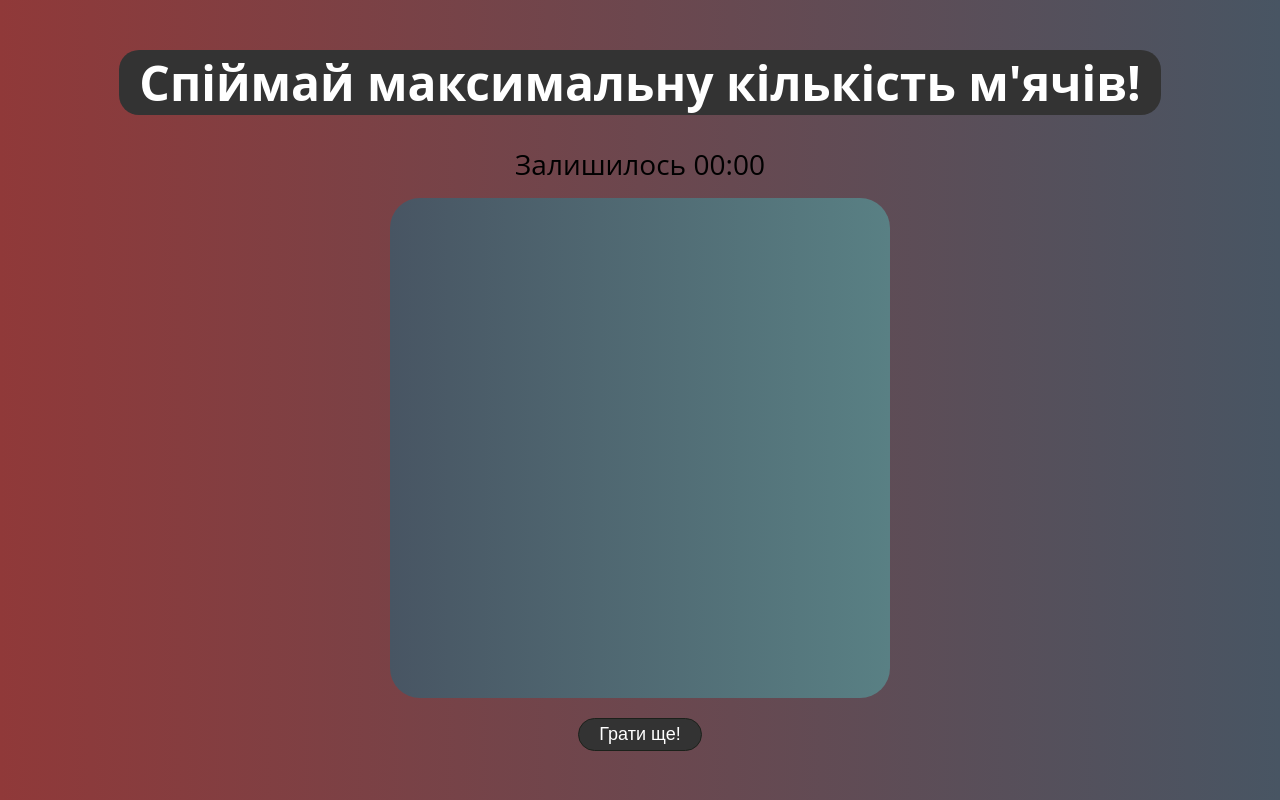
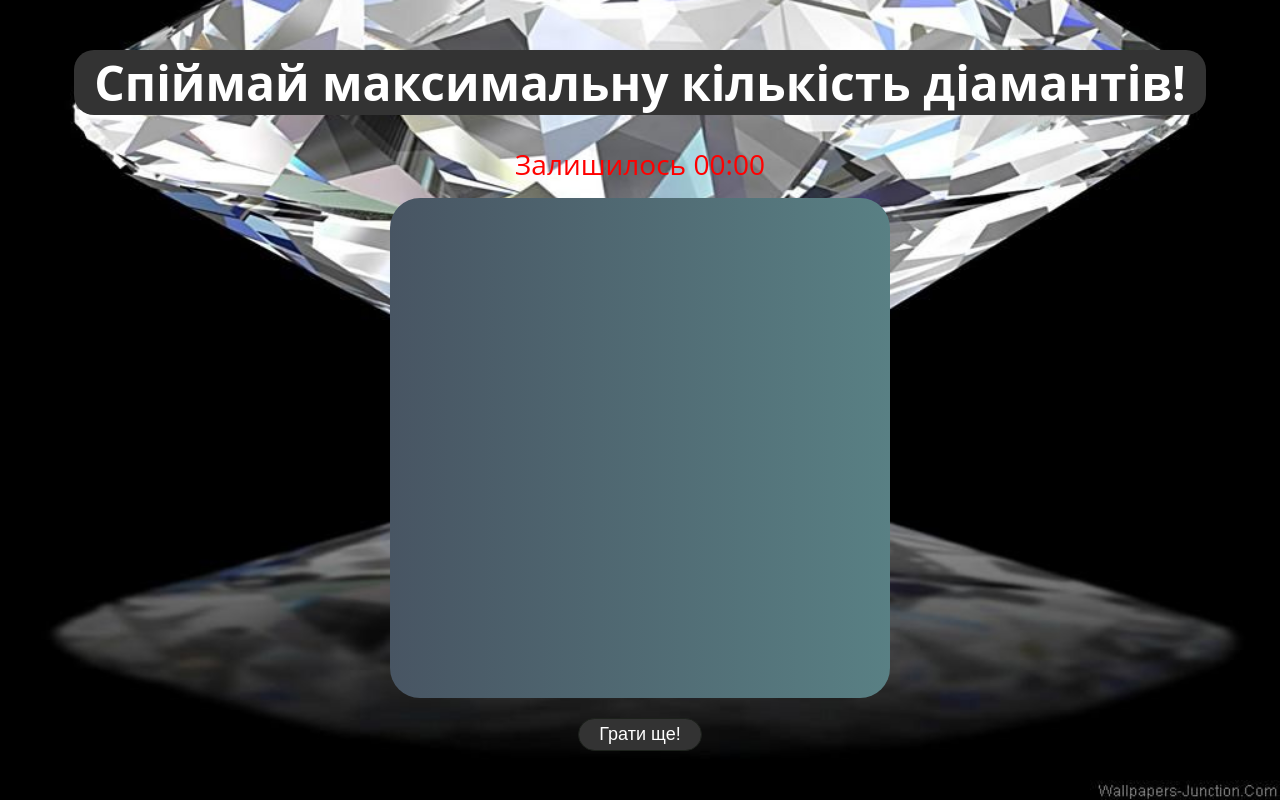
Before and after one commit to IvanMysl/jsgame, a plain HTML site: page index.html in a window 1280 px wide. Both pictures are taken after a click on the element 640 px from the left and 447 px from the top of the page. Drawn offline with Linux system fonts and the light colour scheme.

Commit message:
fix commit

```diff
--- a/index.html
+++ b/index.html
@@ -30,7 +30,7 @@
         </div>
 
         <div class="screen">
-            <h2 class="game__title">Спіймай максимальну кількість м'ячів!</h2>
+            <h2 class="game__title">Спіймай максимальну кількість діамантів!</h2>
             <p class="game__time">Залишилось <span id="time">00:00</span></p>
        <div class="board" id="board"></div>
        <button class="game__new">Грати ще!</button>
--- a/index.js
+++ b/index.js
@@ -61,7 +61,7 @@ function finishGame() {
 
 function createRandomCircle() {
   const circle = document.createElement("div");
-  const size = getRandomNumber(20, 60);
+  const size = getRandomNumber(30, 60);
   const { width, height } = board.getBoundingClientRect();
   const x = getRandomNumber(0, width - size);
   const y = getRandomNumber(0, height - size);
--- a/style.css
+++ b/style.css
@@ -3,7 +3,7 @@
   padding: 0;
   box-sizing: border-box;
 }
-.container{
+.container {
   max-width: 1240px;
   width: 100%;
   margin: 0 auto;
@@ -47,7 +47,11 @@ body {
 .game {
   overflow: hidden;
   height: 100vh;
-  background-image: linear-gradient(90deg, #903939 0%, #485563 100%);
+
+  background-image: url(./фон.jpg);
+  background-repeat: no-repeat;
+  background-size: cover;
+  background-position: center bottom;
 }
 .game__title {
   font-size: 48px;
@@ -104,6 +108,7 @@ body {
 .game__time {
   margin-bottom: 15px;
   font-size: 28px;
+  color: red;
 }
 
 .board {
@@ -128,25 +133,24 @@ body {
   border: 1px solid #1c211b;
   cursor: pointer;
 }
-.hide{
+.hide {
   opacity: 0;
 }
-.board__inner{
-
+.board__inner {
 }
-.circle{
-  background-image: url(./ball.svg);
+.circle {
+  background-image: url(./diamond-svgrepo-com.svg);
   background-size: cover;
   cursor: pointer;
   position: absolute;
 }
 @media screen and (max-width: 768px) {
-  .game__title{
+  .game__title {
     font-size: 32px;
     margin-bottom: 10px;
     margin-top: 10px;
   }
-  .game__new{
+  .game__new {
     margin-bottom: 10px;
   }
 }
```
Also changed, not shown: diamond-svgrepo-com.svg (added), фон.jpg (added).
